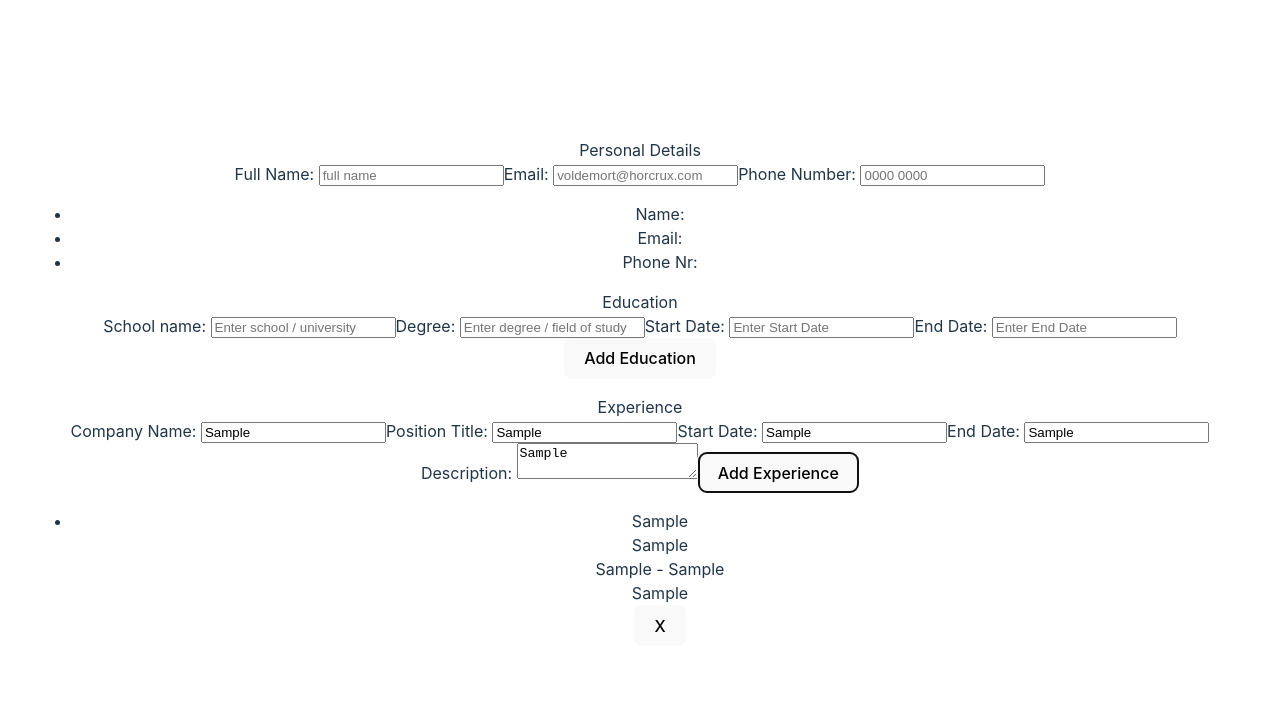
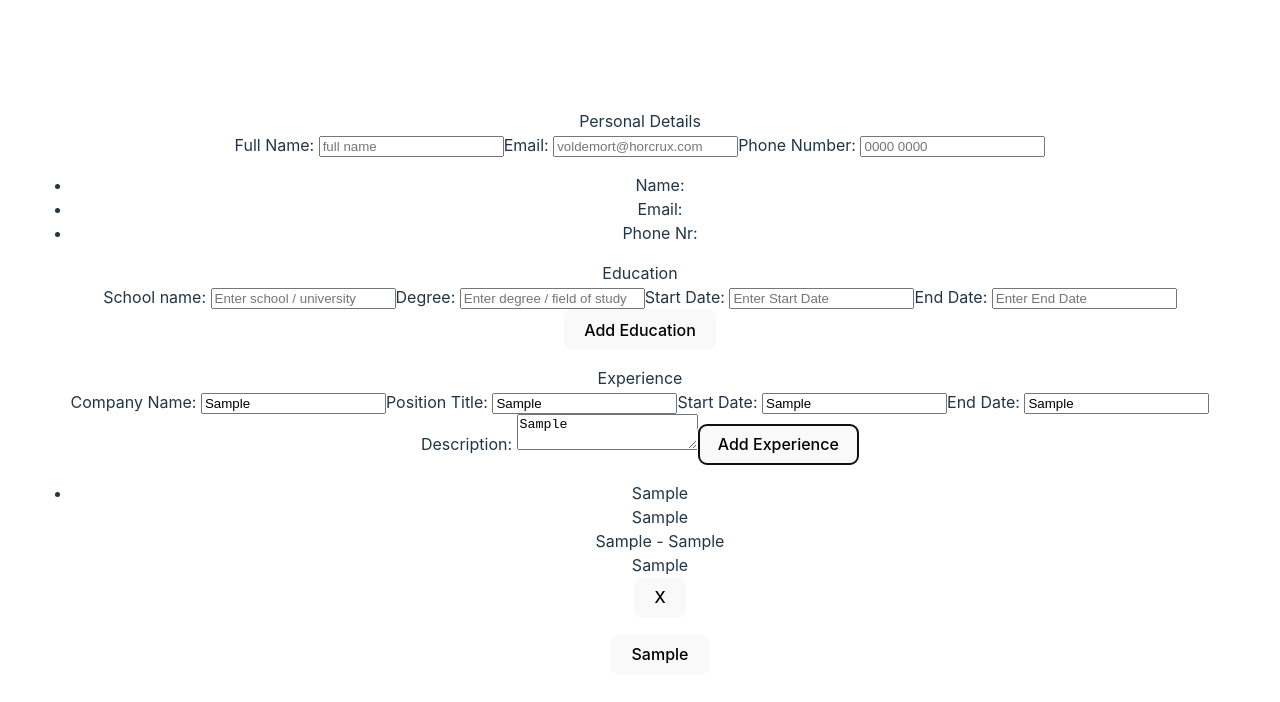
Before and after one commit to magic-doggo/cv-application, a React (Vite) app: page / in a window 1280 px wide. Both pictures are taken after typing "Sample", "Sample", "Sample", "Sample", "Sample" into the empty fields and a click on the button "Add Experience". Shown: the top 702 px of the page. Built offline with nearby package versions, Linux system fonts and the light colour scheme.

Commit message:
Add each company name as a button I will use the button to reopen the form to edit specific experience entry

```diff
--- a/src/components/PersonalDetails.jsx
+++ b/src/components/PersonalDetails.jsx
@@ -52,3 +52,9 @@ export default function PersonalDetails() {
         </div>
     )
 }
+
+//on submit for practical experience,
+//hide form
+//create a button above the form using CompanyName
+// when button clicked, edit the specific experience entry based on id
+//when submitted, hide form again and modify entry in CV
--- a/src/components/PracticalExperience.jsx
+++ b/src/components/PracticalExperience.jsx
@@ -37,8 +37,6 @@ export function PracticalExperience() {
             id: (nextId)
         }]);
         setNextId(nextId + 1);
-        console.log(nextId);
-        console.log(experienceEntries);
     }
 
 
@@ -85,6 +83,12 @@ export function PracticalExperience() {
                     </li>
                 ))}
             </ul>
+
+            <ul>
+                {experienceEntries.map(experience => (
+                    <button key={experience.id}>{experience.companyName}</button>
+                ))}
+            </ul>
         </div>
     )
 }
```
